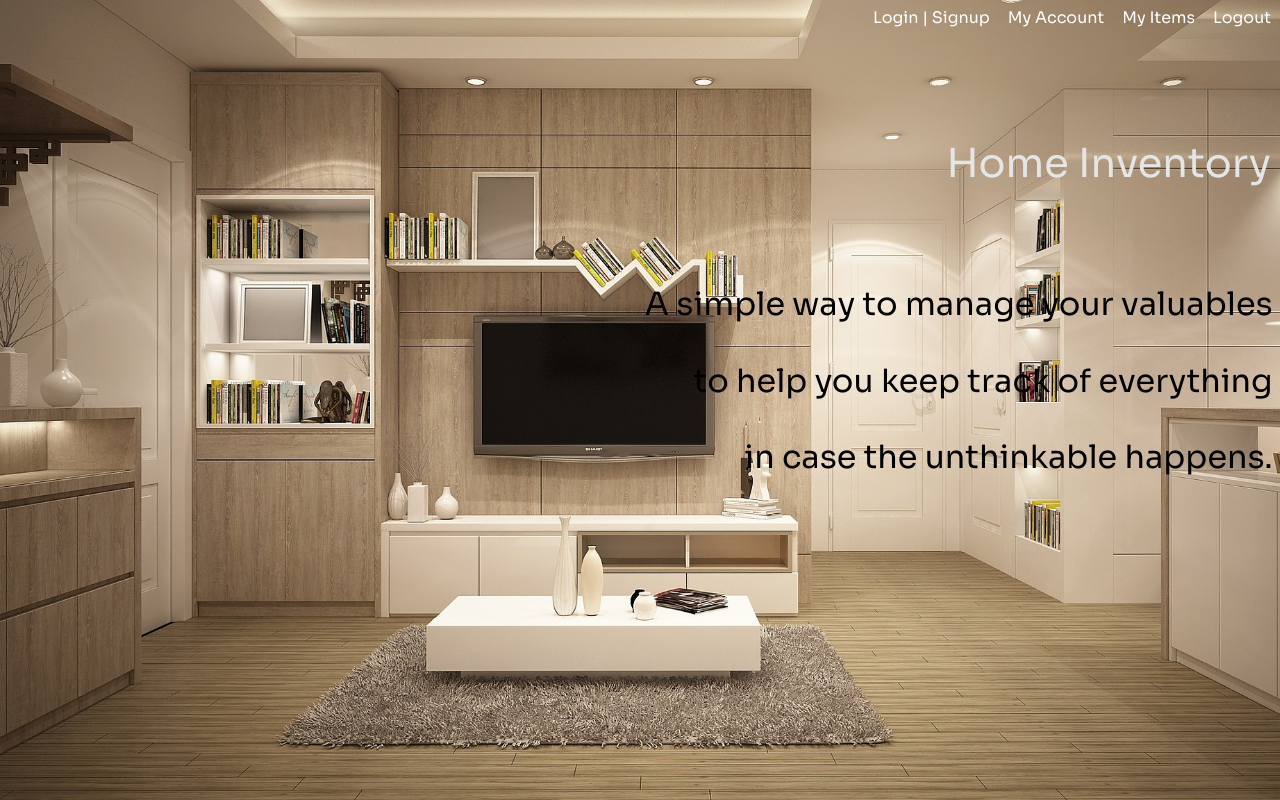
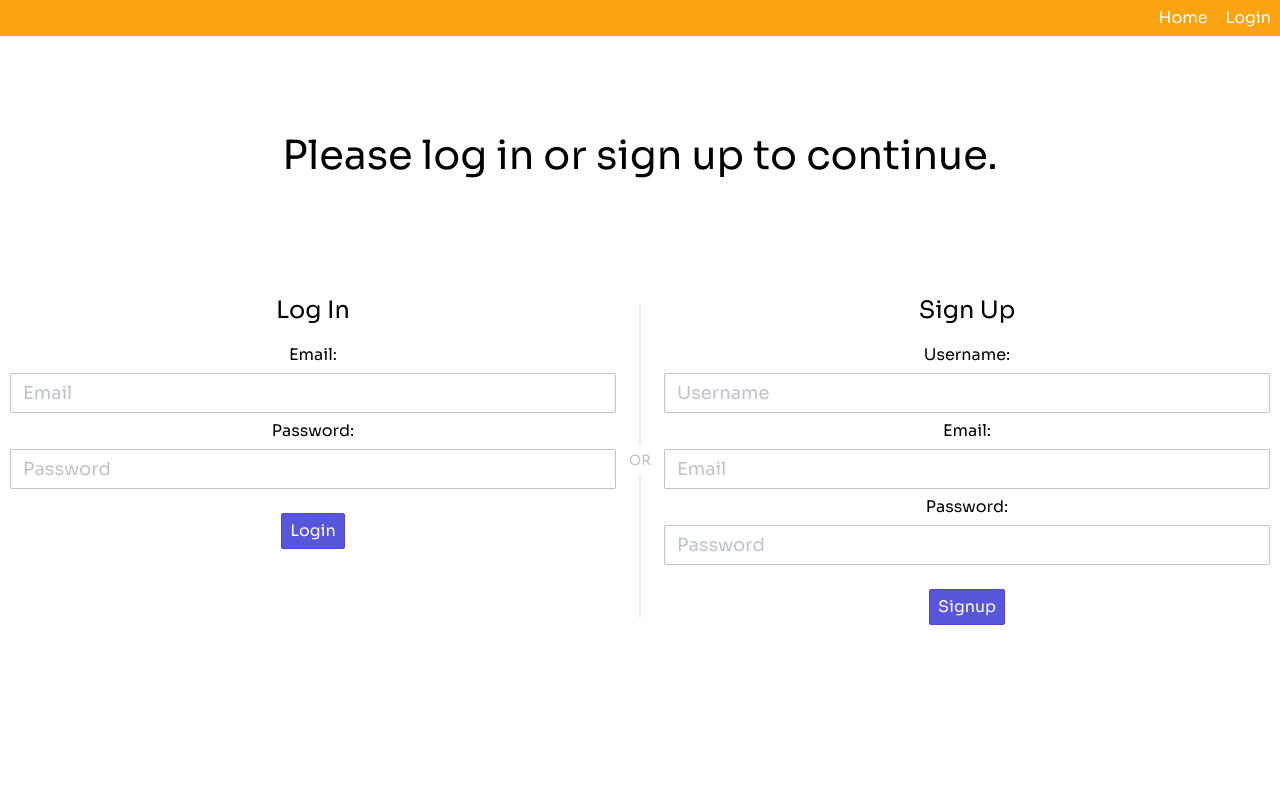
Before and after one commit to lrivales/my-home-inventory, a React (Create React App) app in the folder client/: page /login in a window 1280 px wide. Built offline with nearby package versions, Linux system fonts and the light colour scheme.

Commit message:
added home and login pages

```diff
--- a/client/public/index.html
+++ b/client/public/index.html
@@ -37,7 +37,7 @@
 
     <title>Home Inventory</title>
   </head>
-  <body class="bg-image-primary text-custom">
+  <body class="text-custom">
     <noscript>You need to enable JavaScript to run this app.</noscript>
     <div id="root"></div>
     <!--
--- a/client/src/App.js
+++ b/client/src/App.js
@@ -1,4 +1,3 @@
-import logo from './logo.svg';
 import './App.css';
 
 import {
@@ -9,9 +8,15 @@ import {
   gql
 } from '@apollo/client';
 
+import {
+  Routes,
+  Route
+} from 'react-router-dom';
+
+import Navbar from './components/Navbar';
 import Hero from './components/Hero';
-import Navbar from './components/Navbar';
 import Home from './pages/Home';
+import Login from './pages/Login';
 
 const client = new ApolloClient({
   uri: 'http://localhost:3001/graphql',
@@ -24,8 +29,11 @@ function App() {
       <div className="App">
         {/* <Hero /> */}
         <Navbar />
-        <Home />
-    </div>
+        <Routes>
+          <Route path='/' element={<Home />} />
+          <Route path='login' element={<Login />} />
+        </Routes>
+      </div>
     </ApolloProvider>
   );
 }
--- a/client/src/components/Hero/index.js
+++ b/client/src/components/Hero/index.js
@@ -1,10 +1,13 @@
 import React from 'react';
+import { Link } from 'react-router-dom'
 
 const Hero = () => {
     return (
         <div className="hero bg-color-quaternary linear-gradient">
             <div className="hero-body hero-sm">
-                <h1>My Home Inventory</h1>
+                <Link to="/">
+                    <h1 className='text-custom'>My Home Inventory</h1>
+                </Link>
             </div>
         </div>
     )
--- a/client/src/components/Navbar/index.js
+++ b/client/src/components/Navbar/index.js
@@ -1,20 +1,26 @@
 import React from 'react';
+import { Link } from 'react-router-dom';
 
 const Navbar = () => {
     return (
-        <div>
+        <div className='bg-color-tertiary'>
             <header className="navbar">
                 <section className="navbar-section">
                     {/* for spacing only */}
                 </section>
                 <section className="navbar-section">
                     <div className="input-group input-inline">
-                        <a href="..." className="btn btn-link text-light">Login | Signup</a>
-                        <a href='...' className='btn btn-link text-light'>My Account</a>
-                        <a href="..." className="btn btn-link text-light">My Items</a>
-                        <a href="..." className="btn btn-link text-light">Logout</a>
+                        <Link to='/' className='btn btn-link text-light'>Home</Link>
+                        <Link to="login" className="btn btn-link text-light">Login</Link>
+                        {/* <a href="/login" className="btn btn-link">Login</a>
+                        <a href='...' className='btn btn-link'>My Account</a>
+                        <a href="..." className="btn btn-link">My Items</a>
+                        <a href="..." className="btn btn-link">Logout</a> */}
                     </div>
                 </section>
+                {/* <section className="navbar-section">
+                    // for spacing only
+                </section> */}
             </header>
         </div>
     )
--- a/client/src/index.css
+++ b/client/src/index.css
@@ -15,7 +15,7 @@
 }
 
 .linear-gradient {
-  background-image: linear-gradient(var(--quinary), var(--quaternary), var(--tertiary));
+  background-image: linear-gradient(var(--secondary), var(--quaternary), var(--quinary));
 }
 
 .bg-color-primary {
@@ -39,15 +39,44 @@
 }
 
 .bg-image-primary {
-  background-image: url('./assets/images/furniture.jpg');
+  /* background-image: url('./assets/images/furniture.jpg'); */
   background-attachment: fixed;
-  background-size: cover;
+  /* background-size: cover; */
 }
 
 .bg-image-secondary {
+  /* background-image: url('./assets/images/modern-home.jpg'); */
+  background-attachment: fixed;
+  /* background-size: cover; */
+}
+
+.bg-image-primary::before {
+  content: "";
+  background-image: url('./assets/images/furniture.jpg');
+  background-size: cover;
+  position: absolute;
+  top: 35px;
+  right: 0px;
+  bottom: 0px;
+  left: 0px;
+  opacity: 0.25;
+}
+
+.bg-image-secondary::before {
+  content: "";
   background-image: url('./assets/images/modern-home.jpg');
-  background-attachment: fixed;
   background-size: cover;
+  position: absolute;
+  top: 0px;
+  right: 0px;
+  bottom: 0px;
+  left: 0px;
+  opacity: 0.25;
+}
+
+.form-padding {
+  padding-left: 10px;
+  padding-right: 10px;
 }
 
 body {
--- a/client/src/index.js
+++ b/client/src/index.js
@@ -3,10 +3,13 @@ import ReactDOM from 'react-dom';
 import './index.css';
 import App from './App';
 import reportWebVitals from './reportWebVitals';
+import {BrowserRouter} from 'react-router-dom';
 
 ReactDOM.render(
   <React.StrictMode>
-    <App />
+    <BrowserRouter>
+      <App />
+    </BrowserRouter>
   </React.StrictMode>,
   document.getElementById('root')
 );
--- a/client/src/pages/Home.js
+++ b/client/src/pages/Home.js
@@ -2,25 +2,25 @@ import React from "react";
 
 const Home = () => {
     return (
-        <div className="text-right pt-2">
-            <div>
+        <div>
+            <div className="bg-image-primary">
                 <div>
                     <br />
                     <br />
                     <br />
                     <br />
-                    <h1 className="text-title">Home Inventory&nbsp;</h1>
+                    <h1>Home Inventory&nbsp;</h1>
                 </div>
                 <h2>
                     <br />
                     <br />
-                    A simple way to manage your valuables&nbsp;
+                    A simple way to keep track
                     <br />
                     <br />
-                    to help you keep track of everything&nbsp;
+                    of your valuables
                     <br />
                     <br />
-                    in case the unthinkable happens.&nbsp;
+                    in case the unthinkable happens.
                     <br />
                     <br />
                 </h2>
--- /dev/null
+++ b/client/src/pages/Login.js
@@ -0,0 +1,46 @@
+import React from "react";
+
+const Login = () => {
+    return (
+        <div>
+            <br />
+            <br />
+            <br />
+            <br />
+            <h1>Please log in or sign up to continue.</h1>
+            <br />
+            <br />
+            <br />
+            <br />
+            <div className="columns form-padding">
+                <div className="column">
+                    {/* login form */}
+                    <div className="form-group">
+                        <h4>Log In</h4>
+                        <label className="form-label" for="email">Email:</label>
+                        <input className="form-input input-lg" type="text" id="login-email" placeholder="Email"></input>
+                        <label className="form-label" for="password">Password:</label>
+                        <input className="form-input input-lg" type="text" id="login-password" placeholder="Password"></input>
+                        <br />
+                        <button type="submit" className="btn btn-primary">Login</button>
+                    </div>
+                </div>
+                <div className="divider-vert" data-content="OR"></div>
+                <div className="column">
+                    {/* signup form */}
+                    <h4>Sign Up</h4>
+                    <label className="form-label" for="email">Username:</label>
+                    <input className="form-input input-lg" type="text" id="signup-username" placeholder="Username"></input>
+                    <label className="form-label" for="email">Email:</label>
+                    <input className="form-input input-lg" type="text" id="signup-email" placeholder="Email"></input>
+                    <label className="form-label" for="password">Password:</label>
+                    <input className="form-input input-lg" type="text" id="signup-password" placeholder="Password"></input>
+                    <br />
+                    <button type="submit" className="btn btn-primary">Signup</button>
+                </div>
+            </div>
+        </div>
+    )
+}
+
+export default Login;
```
